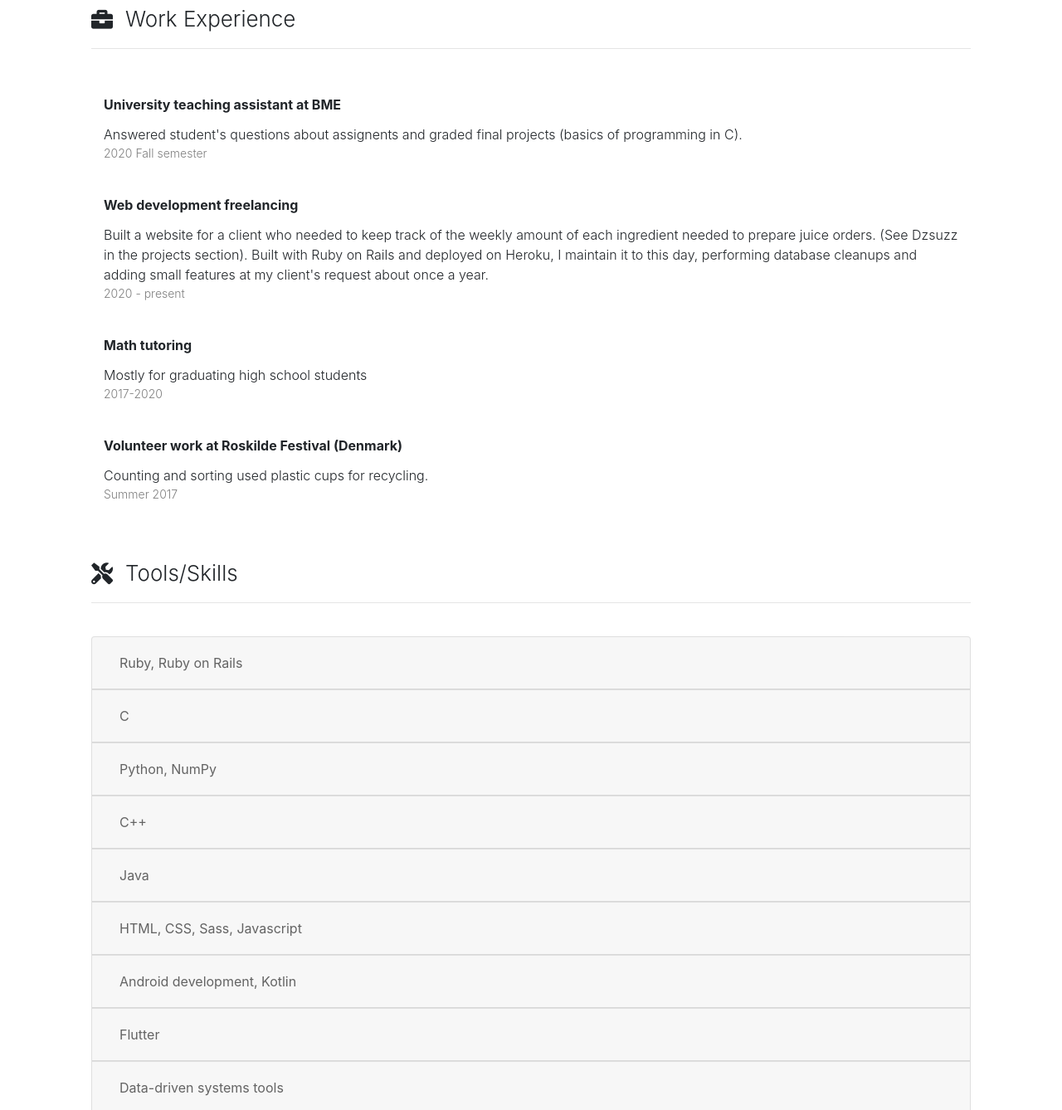
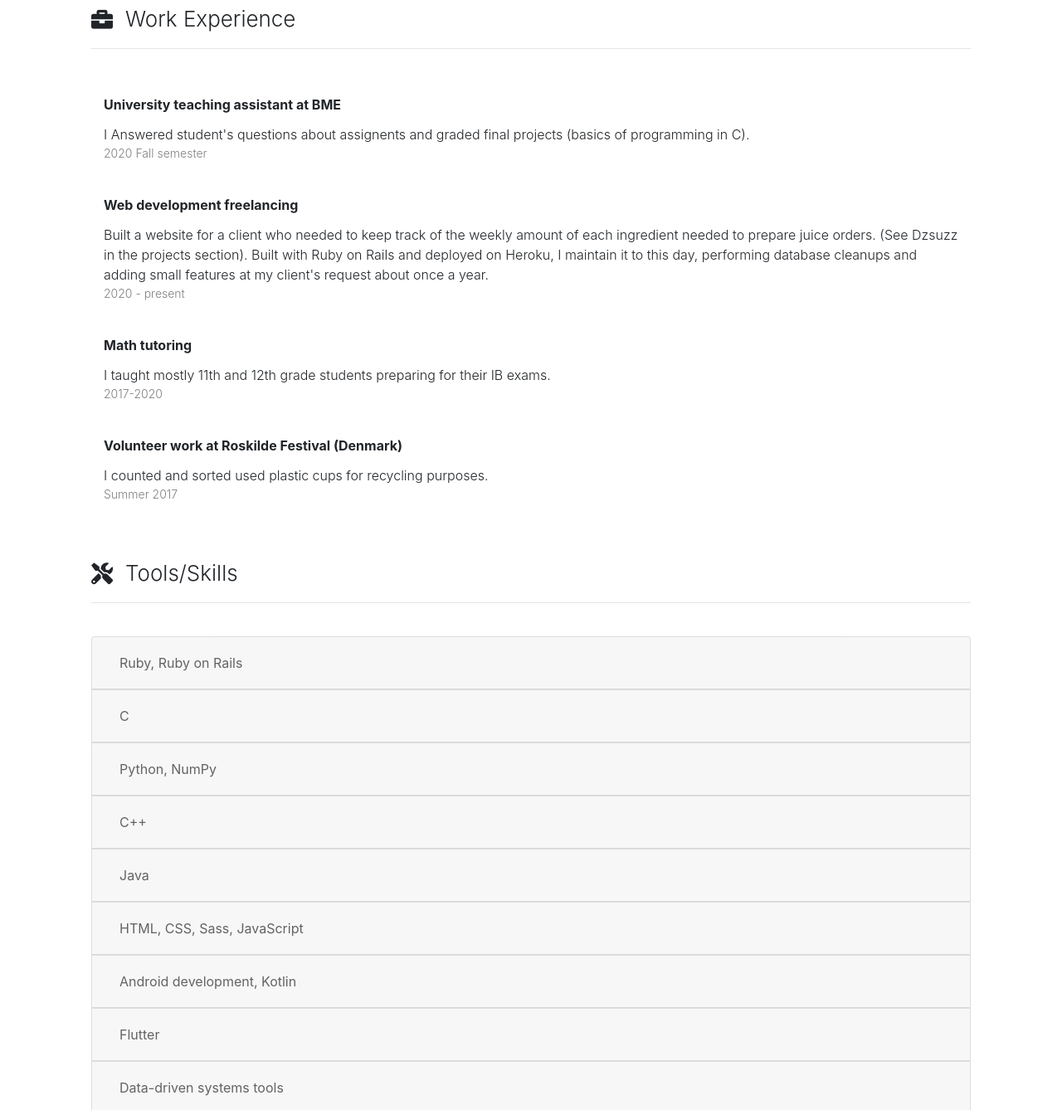
Before and after one commit to nordinbelkacemi/resume, a plain HTML site: page index.html in a window 1280 px wide. Shown: the part 906-2244 px from the top of the page at 83% size. Drawn offline with nearby package versions, Linux system fonts and the light colour scheme.

Commit message:
jan 2022 update

```diff
--- a/index.html
+++ b/index.html
@@ -115,7 +115,7 @@
                         University teaching assistant at BME
                     </div>
                     <div class="card-description">
-                        Answered student's questions about assignents and graded final projects (basics of programming in C).
+                        I Answered student's questions about assignents and graded final projects (basics of programming in C).
                     </div>
                     <div class="card-tag">
                         2020 Fall semester
@@ -137,7 +137,7 @@
                         Math tutoring
                     </div>
                     <div class="card-description">
-                        Mostly for graduating high school students
+                        I taught mostly 11th and 12th grade students preparing for their IB exams.
                     </div>
                     <div class="card-tag">
                         2017-2020
@@ -148,7 +148,7 @@
                         Volunteer work at Roskilde Festival (Denmark)
                     </div>
                     <div class="card-description">
-                        Counting and sorting used plastic cups for recycling.
+                        I counted and sorted used plastic cups for recycling purposes.
                     </div>
                     <div class="card-tag">
                         Summer 2017
@@ -240,7 +240,7 @@
                         <div class="card-header skill-card-header" id="headingWebdev">
                             <button class="btn btn-link link" data-toggle="collapse" data-target="#collapseWebdev" aria-expanded="true"
                                 aria-controls="collapseWebdev">
-                                HTML, CSS, Sass, Javascript
+                                HTML, CSS, Sass, JavaScript
                             </button>
                         </div>
 
```
Also changed, not shown: 6 other files.
